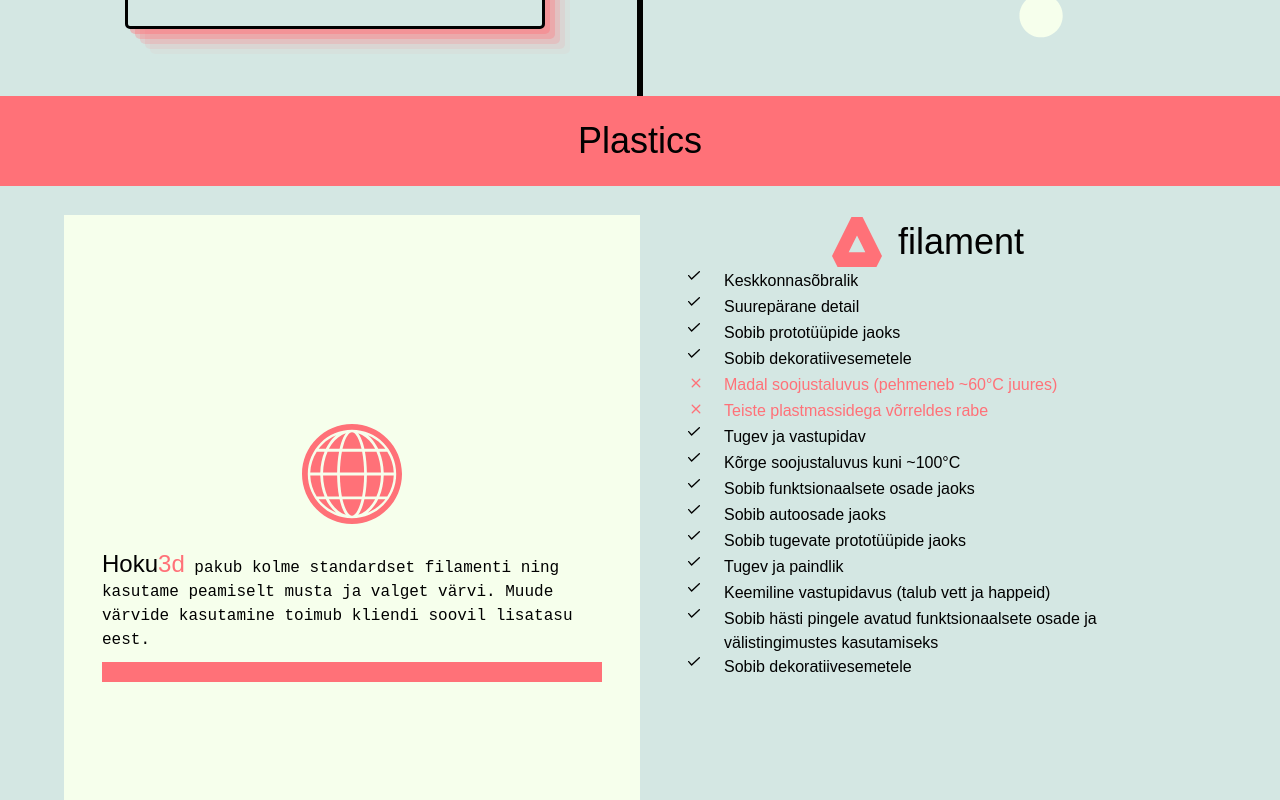
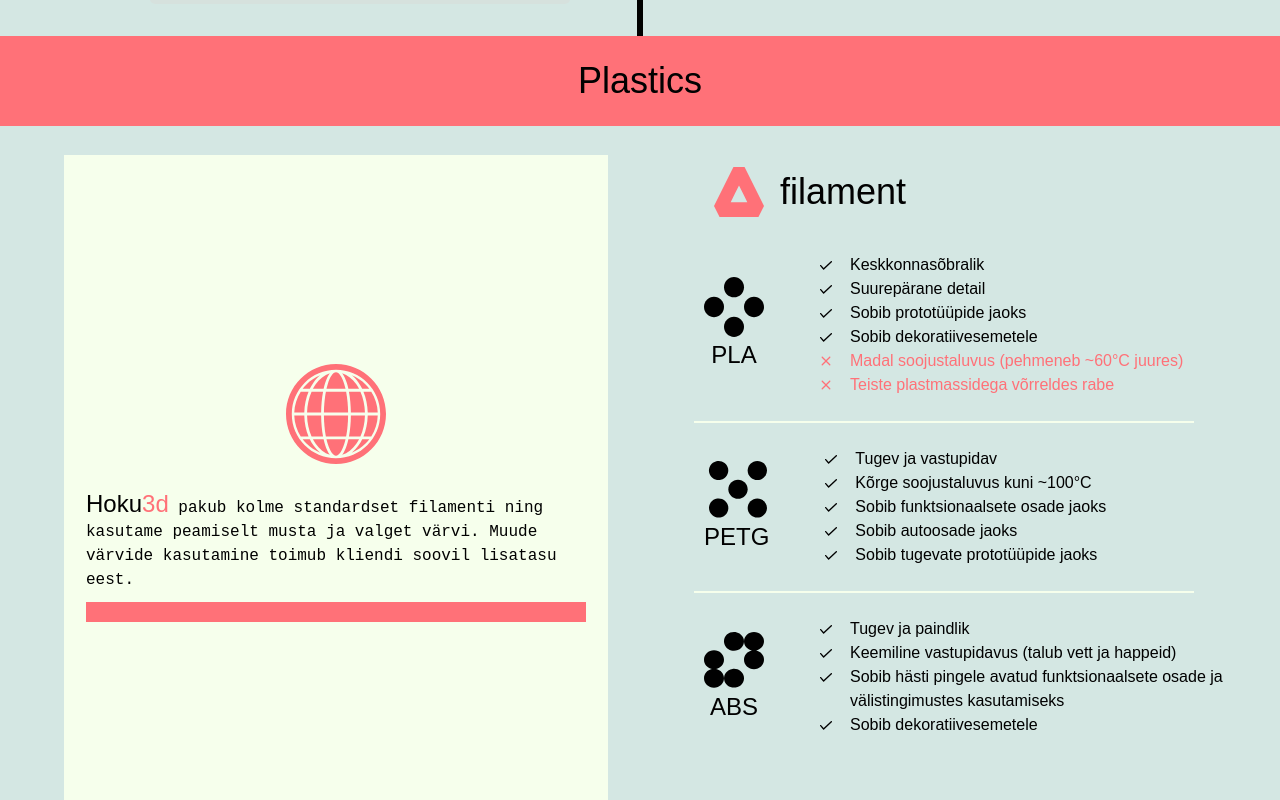
Before and after one commit to ErikLeemet/hoku_3d, a Next.js app: page / in a window 1280 px wide. Shown: the part 1720-2520 px from the top of the page. Built offline with nearby package versions, Linux system fonts and the light colour scheme; a web font is replaced by a local one.

Commit message:
Update to plastics

```diff
--- a/src/app/components/ProsConsItem.js
+++ b/src/app/components/ProsConsItem.js
@@ -7,15 +7,15 @@ const ProsConsItem = ({ type, text }) => {
         type === "pro" ? "text-neutral" : "text-accent"
       }`}
     >
-      <div className="text-2xl mt-0.5">
+      <div>
         {type === "pro" ? (
-          <div className="h-6 w-6">
+          <div className="h-6 w-6 flex items-center justify-center">
             <svg width="12" height="9" viewBox="0 0 12 9" fill="none" className="fill-neutral" xmlns="http://www.w3.org/2000/svg">
                 <path fill-rule="evenodd" clip-rule="evenodd" d="M11.8162 0.207014C12.0701 0.473695 12.0597 0.895677 11.793 1.14954L4.08929 8.48287C3.95774 8.6081 3.78078 8.67424 3.59933 8.66598C3.41789 8.65772 3.24766 8.57579 3.12803 8.43912L0.165063 5.05451C-0.0774581 4.77748 -0.0494802 4.35629 0.227553 4.11377C0.504586 3.87125 0.925768 3.89923 1.16829 4.17626L3.67342 7.0379L10.8737 0.183799C11.1404 -0.070061 11.5624 -0.0596674 11.8162 0.207014Z"/>
             </svg>
           </div>
         ) : (
-          <div className="h-6 w-6">
+          <div className="h-6 w-6 flex items-center justify-center">
             <svg width="16" height="16" viewBox="0 0 16 16" fill="none" className="fill-accent" xmlns="http://www.w3.org/2000/svg">
                 <path d="M12.243 12.243C12.5034 11.9827 12.5034 11.5606 12.243 11.3002L8.94367 8.00086L12.244 4.70057C12.5043 4.44022 12.5043 4.01811 12.244 3.75776C11.9836 3.49741 11.5615 3.49741 11.3011 3.75776L8.00086 7.05805L4.70057 3.75776C4.44022 3.49741 4.01811 3.49741 3.75776 3.75776C3.49741 4.01811 3.49741 4.44022 3.75776 4.70057L7.05805 8.00086L3.75867 11.3002C3.49832 11.5606 3.49832 11.9827 3.75867 12.243C4.01902 12.5034 4.44113 12.5034 4.70148 12.243L8.00086 8.94367L11.3002 12.243C11.5606 12.5034 11.9827 12.5034 12.243 12.243Z"/>
             </svg>
--- a/src/app/plastic/page.js
+++ b/src/app/plastic/page.js
@@ -7,7 +7,7 @@ const Plastic = () => {
        <div className="w-full h-[90px] flex justify-center items-center bg-accent ">
           <h1 className="text-4xl font-thedusCLB text-neutral">Plastics</h1>
         </div>
-      <div className="grid grid-cols-2 h-[700px] my-auto px-[24px] pt-[24px] w-[1200px]">
+      <div className="grid grid-cols-2 h-[700px] my-auto px-[24px] pt-[24px] w-[1200px] gap-16">
         {/* INFO SECTION */}
         <div className="flex justify-center items-center flex-col h-full bg-secondary w-full gap-[24px] p-[16px]">
             <svg width="100" height="100" viewBox="0 0 100 100" fill="none" className="fill-accent" xmlns="http://www.w3.org/2000/svg">
@@ -43,17 +43,27 @@ const Plastic = () => {
         </div>
 
         <div className="flex items-center flex-col h-full w-full">
-            <div className="flex justify-center items-center gap-[16px]">
+        {/* SUBHEADER */}
+            <div className="w-[500px] flex items-center gap-[16px] px-[20px] py-[10px]">
                 <svg width="50" height="50" viewBox="0 0 50 50" fill="none" className="fill-accent" xmlns="http://www.w3.org/2000/svg">
                     <path d="M40.2826 19.4413L30.5607 0H19.4437L9.72185 19.4413L0 38.8826L5.55852 50H44.4415L50 38.8826L40.2781 19.4413H40.2826ZM25.0022 35.176H16.6778L20.8411 26.852L25.0022 18.5281L29.1656 26.852L33.3289 35.176H25.0044H25.0022Z"/>
                 </svg>
                 <h2 className="text-[36px] font-thedusCLR text-neutral">filament</h2>
             </div>
+        <div className="flex flex-col justify-center items-center">
+        {/* PLA */}
+            <div className="flex w-[500px] border-b-2 border-secondary px-[10px] py-[24px] gap-[50px]">
+                <div className="flex flex-col justify-center items-center w-[80px]">
+                    <svg width="60" height="60" viewBox="0 0 60 60" fill="none" xmlns="http://www.w3.org/2000/svg" className="fill-neutral">
+                        <path d="M30.0001 20.2883C35.5248 20.2883 40.0001 15.7484 40.0001 10.1441C40.0001 4.53982 35.5217 0 30.0001 0C24.4784 0 20 4.53982 20 10.1441C20 15.7484 24.4784 20.2883 30.0001 20.2883Z"/>
+                        <path d="M10.0001 19.8555C4.47841 19.8555 0 24.3984 0 29.9996C0 35.6008 4.47841 40.1437 10.0001 40.1437C15.5217 40.1437 20.0001 35.6008 20.0001 29.9996C20.0001 24.3984 15.5248 19.8555 10.0001 19.8555Z"/>
+                        <path d="M50.0001 19.8555C44.4754 19.8555 40 24.3984 40 29.9996C40 35.6008 44.4754 40.1437 50.0001 40.1437C55.5247 40.1437 60.0001 35.6008 60.0001 29.9996C60.0001 24.3984 55.5217 19.8555 50.0001 19.8555Z"/>
+                        <path d="M30.0001 39.7109C24.4784 39.7109 20 44.2508 20 49.855C20 55.4593 24.4784 59.9992 30.0001 59.9992C35.5217 59.9992 40.0001 55.4593 40.0001 49.855C40.0001 44.2508 35.5217 39.7109 30.0001 39.7109Z"/>
+                    </svg>
+                    <h3 className="font-thedusWLB text-[24px] text-neutral">PLA</h3>
+                </div>
                 <div>
-
-        <div className="flex flex-col justify-center items-center">
-            <div className="flex w-[480px]">
-                <ul role="list" className="text-left text-secondary">
+                    <ul role="list" className="w-[420px] text-left text-secondary">
                         <li className="flex items-center space-x-3">
                             <ProsConsItem type="pro" text="Keskkonnasõbralik"/>
                         </li>
@@ -73,10 +83,22 @@ const Plastic = () => {
                             <ProsConsItem type="con" text="Teiste plastmassidega võrreldes rabe"/>
                         </li>
                     </ul>
-
                 </div>
-            <div className="flex w-[480px]">
-                <ul role="list" className="text-left text-secondary">
+            </div>
+        {/* PETG */}
+            <div className="flex w-[500px] border-b-2 border-secondary px-[10px] py-[24px] gap-[50px]">
+                <div className="flex flex-col justify-center items-center w-[80px]">
+                    <svg width="60" height="60" viewBox="0 0 60 60" fill="none" xmlns="http://www.w3.org/2000/svg" className="fill-neutral">
+                        <path d="M13.8514 20.8568C19.0482 19.6409 22.2668 14.4788 21.0402 9.3271C19.8137 4.17536 14.6065 0.984805 9.40965 2.20073C4.21284 3.41665 0.994312 8.57861 2.22087 13.7303C3.44743 18.8821 8.6546 22.0727 13.8514 20.8568Z"/>
+                        <path d="M50.3323 21.0886C55.6707 21.0886 60.0005 16.7992 60.0005 11.5042C60.0005 6.20921 55.6707 1.91992 50.3323 1.91992C44.9939 1.91992 40.6641 6.20921 40.6641 11.5042C40.6641 16.7992 44.9939 21.0886 50.3323 21.0886Z"/>
+                        <path d="M30.9944 20.6816C25.6559 20.6816 21.3262 24.9738 21.3262 30.2659C21.3262 35.558 25.6559 39.8503 30.9944 39.8503C36.3328 39.8503 40.6626 35.558 40.6626 30.2659C40.6626 24.9738 36.3357 20.6816 30.9944 20.6816Z"/>
+                        <path d="M13.2391 58.4635C18.5097 57.6154 22.0889 52.6922 21.2333 47.4673C20.3778 42.2424 15.4116 38.6943 10.1409 39.5425C4.87032 40.3906 1.2912 45.3137 2.14674 50.5386C3.00229 55.7635 7.96851 59.3116 13.2391 58.4635Z"/>
+                        <path d="M50.3323 39.4414C44.9939 39.4414 40.6641 43.7307 40.6641 49.0257C40.6641 54.3207 44.9939 58.6101 50.3323 58.6101C55.6707 58.6101 60.0005 54.3207 60.0005 49.0257C60.0005 43.7307 55.6707 39.4414 50.3323 39.4414Z"/>
+                    </svg>
+                    <h3 className="font-thedusWLB text-[24px] text-neutral">PETG</h3>
+                </div>
+                <div>
+                    <ul role="list" className="w-[420px] text-left text-secondary">
                         <li className="flex items-center space-x-3">
                             <ProsConsItem type="pro" text="Tugev ja vastupidav"/>
                         </li>
@@ -93,10 +115,21 @@ const Plastic = () => {
                             <ProsConsItem type="pro" text="Sobib tugevate prototüüpide jaoks"/>
                         </li>
                     </ul>
-
                 </div>
-            <div className="flex w-[480px]">
-                <ul role="list" className=" text-left text-secondary">
+            </div>
+        {/* ABS */}
+            <div className="flex w-[500px] px-[10px] py-[24px] gap-[50px]">
+                <div className="flex flex-col justify-center items-center w-[80px]">
+                    <svg width="60" height="60" viewBox="0 0 60 60" fill="none" xmlns="http://www.w3.org/2000/svg" className="fill-neutral">
+                        <path d="M33.8278 21.0229C38.9302 19.0307 41.3532 13.5167 39.2397 8.70702C37.1262 3.89738 31.2766 1.61347 26.1742 3.60568C21.0718 5.5979 18.6488 11.1118 20.7623 15.9215C22.8758 20.7311 28.7254 23.0151 33.8278 21.0229Z"/>
+                        <path d="M52.0622 21.5386C56.595 20.6435 59.9999 16.8525 59.9999 12.3148C59.9999 7.10715 55.5215 2.88867 49.9999 2.88867C44.4784 2.88867 40 7.10715 40 12.3148C40 16.8554 43.4049 20.6435 47.9376 21.5386C43.4049 22.4336 40 26.2245 40 30.7623C40 35.9699 44.4784 40.1884 49.9999 40.1884C55.5215 40.1884 59.9999 35.967 59.9999 30.7623C59.9999 26.2245 56.595 22.4336 52.0622 21.5386Z"/>
+                        <path d="M12.0622 39.9887C16.595 39.0937 19.9999 35.3026 19.9999 30.762C19.9999 25.5573 15.5245 21.3359 9.99993 21.3359C4.47534 21.3359 0 25.5573 0 30.762C0 35.3026 3.40487 39.0908 7.93764 39.9887C3.40487 40.8837 0 44.6747 0 49.2125C0 54.4201 4.47836 58.6386 9.99993 58.6386C15.5215 58.6386 19.9999 54.4201 19.9999 49.2125C19.9999 44.6718 16.595 40.8837 12.0622 39.9887Z"/>
+                        <path d="M31.6318 58.489C37.0832 57.6549 40.7852 52.813 39.9003 47.6743C39.0154 42.5357 33.8788 39.0462 28.4273 39.8803C22.9759 40.7144 19.274 45.5563 20.1589 50.6949C21.0438 55.8336 26.1803 59.3231 31.6318 58.489Z"/>
+                    </svg>
+                    <h3 className="font-thedusWLB text-[24px] text-neutral">ABS</h3>
+                </div>
+                <div>
+                    <ul role="list" className="w-[420px] text-left text-secondary">
                         <li className="flex items-center space-x-3">
                             <ProsConsItem type="pro" text="Tugev ja paindlik"/>
                         </li>
--- a/src/app/service/page.js
+++ b/src/app/service/page.js
@@ -3,10 +3,7 @@ import Servicecard from "./Servicecard.js";
 
 const Service = () => {
   return (
-    <div
-      id="services"
-      className="relative grid grid-cols-[1fr_1fr_1fr_auto_1fr_1fr_1fr] grid-rows-3 place-items-center items-center justify-center rounded-b-[30px] min-h-screen sm:min-h-[600px] md:min-h-[700px] lg:min-h-[860px] bg-surface px-4 sm:px-6 lg:px-8"
-    >
+    <div id="services" className="relative grid grid-cols-[1fr_1fr_1fr_auto_1fr_1fr_1fr] grid-rows-3 place-items-center items-center justify-center rounded-b-[30px] sm:min-h-[600px] md:min-h-[700px] lg:min-h-screen bg-surface px-4 sm:px-6 lg:px-8">
       <div className="col-start-2 row-start-1 w-full flex justify-end">
         <Servicecard
           title={"3D PRINTIMINE"}
```
Lines whose indentation alone changed are shown as unchanged.
